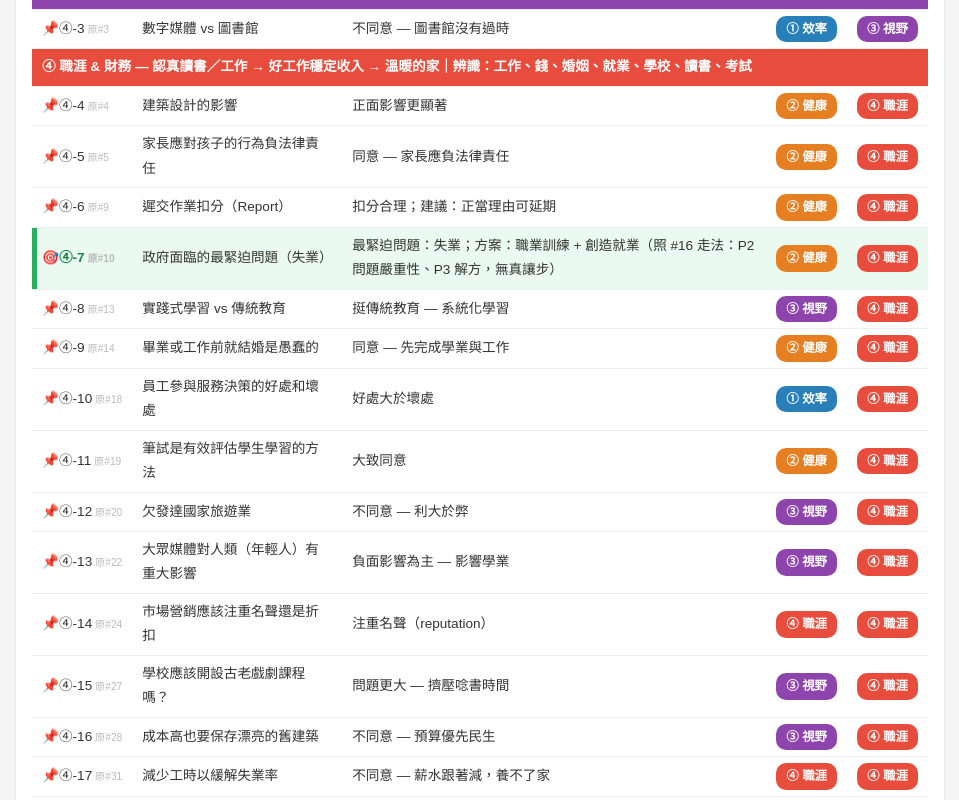
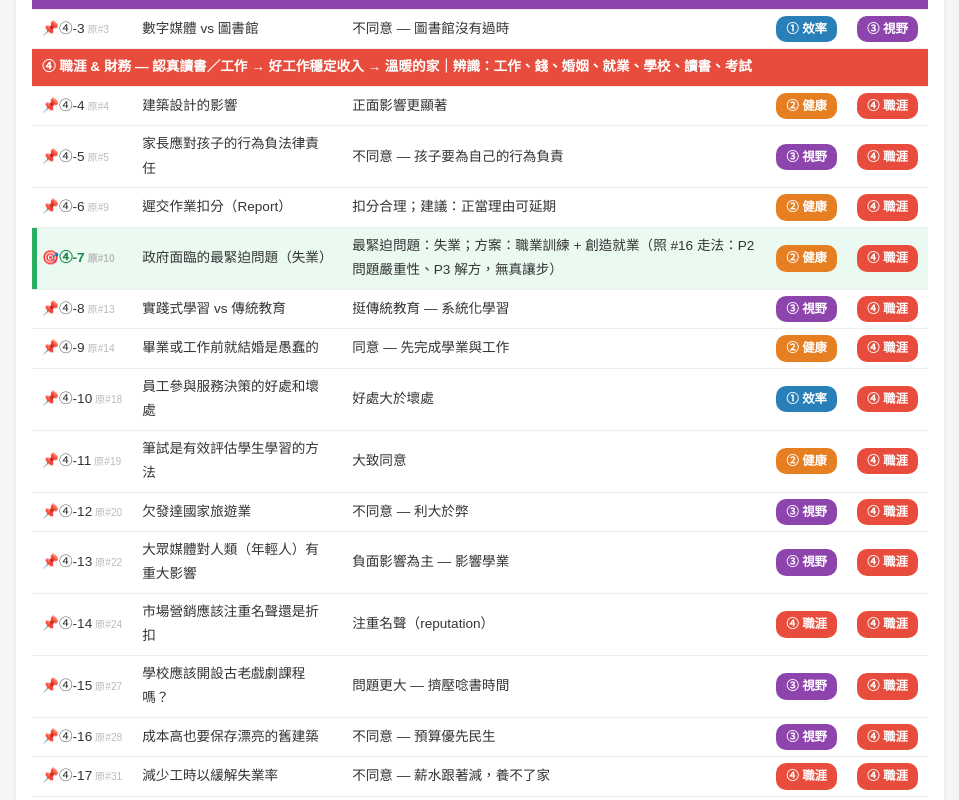
Before and after one commit to jameskan-TW/pte-study, a plain HTML site: page WE_論點總表.html in a window 1280 px wide. Shown: the part 6240-7040 px from the top of the page, without its empty margins (160-1119 px from the left). Drawn offline with Linux system fonts and the light colour scheme.

Commit message:
feat(WE): #5 依新版範文改寫（不同意立場、8 個要背的單字）＋⑬ 學校可單題覆寫
- #5 立場改「孩子自己負責」，P2 霸凌暴力→社會後果，P3 James 讀普通高中偷竊→該自己負責，263 字
- kw 8 字：accountable／guidance／engage in／bullying／violence／consequences／independent／theft
- buildEssay 新增 es.jat，可覆寫 P3 的 a world-renowned and prestigious（#5 用 an average）
- 重產 90 天菜單；_memory 記錄 #5 單字考試結果與明天默寫 #12＋#5

Co-Authored-By: Claude Fable 5 <noreply@anthropic.com>

```diff
--- a/WE_論點總表.html
+++ b/WE_論點總表.html
@@ -1297,17 +1297,25 @@ const DATA = [
  }},
 
 {n:'④-5', o:5, t:'家長應對孩子的行為負法律責任', en:'Parents should be held legally responsible for their children’s act. What is your opinion? Support it with personal examples.',
- stance:'同意 — 家長應負法律責任', p2c:2, p2zh:'讓步：對家長壓力過大、不盡公平', p3c:4, p3zh:'主論：用心管教 → 好成績 → 好工作 → 家庭和諧',
- es:{topic:'parents’ legal responsibility for their children',
- va:'such responsibility is unfair to parents', vb:'parents should be held legally responsible',
- con:'this puts heavy pressure on parents', conR:'children may not listen to their parents',
- cond:'parents are punished for every mistake', subj:'they', resA:'<i class="a2">feel upset and anxious</i>', resB:'<i class="a2">a bad temper that hurts families</i>',
- concl:'some people think this rule is too strict',
- stance:'parents should take legal responsibility', reason:'legal duty pushes parents to guide their children with care',
- jv:'works', jn:'firm', does:'was carefully guided by his parents',
- result:'get high grades and find <i class="a4">a good job with a steady income</i>',
- impl:'careful parenting keeps the whole family in harmony',
- final:'this rule does more good than harm', rec:'the law also provide parenting support'},
+ stance:'不同意 — 孩子要為自己的行為負責', p2c:3, p2zh:'讓步：家長該負責——家長教孩子人生道理；沒好好指導 → 霸凌暴力 → 危害社會', p3c:4, p3zh:'主論：孩子長大有獨立思考；James 讀普通高中、為自己利益偷竊 → 該自己負責 → 處罰家長不公平、傷全家',
+ kw:[{w:'accountable', zh:'負責任的', sp:'ac-count-able', at:'④ 承認'},
+  {w:'guidance', zh:'指導（名詞）', sp:'guid-ance', at:'⑥ 如果'},
+  {w:'engage in', zh:'從事（to 後原形）', sp:'en-gage', at:'⑧ 就能'},
+  {w:'bullying', zh:'霸凌', sp:'bul-ly-ing', at:'⑧ 就能'},
+  {w:'violence', zh:'暴力', sp:'vi-o-lence', at:'⑧ 就能'},
+  {w:'consequences', zh:'後果', sp:'con-se-quen-ces', at:'⑨ 進而'},
+  {w:'independent', zh:'獨立的', sp:'in-de-pen-dent', at:'⑫ 因為'},
+  {w:'theft', zh:'偷竊（名詞；steal 是動詞）', sp:'t-h-e-f-t', at:'⑭ James 做了'}],
+ es:{topic:'parents’ legal responsibility for their children’s acts',
+ va:'parents should take the blame', vb:'children should be responsible for their own actions',
+ con:'parents should be held <i class="kw">accountable</i>', conR:'parents can teach their children important lessons in life',
+ cond:'parents fail to provide proper <i class="kw">guidance</i>', subj:'children', modal:'may', resA:'be more likely to <i class="kw">engage</i> in <i class="kw">bullying</i>, <i class="kw">violence</i>, or other harmful behavior', resB:'negative <i class="kw">consequences</i> for society',
+ concl:'parents may sometimes be held partly responsible',
+ stance:'children should be responsible for their own actions', reason:'they develop <i class="kw">independent</i> thinking as they grow up',
+ jv:'studies', jat:'an average', jn:'high school', does:'committed <i class="kw">theft</i> for his own benefit', able:'he should',
+ result:'be responsible for whatever he does',
+ impl:'punishing parents for acts beyond their control is unfair and hurts the whole family',
+ final:'children should be responsible for their own actions', rec:'parents guide their children and keep the family in harmony'},
  mistakes:{
   spell:[
    {x:'parensts', o:'parents', nt:'多打一個 s'},
@@ -1336,7 +1344,7 @@ const DATA = [
    {x:'this rule does more harm than good', o:'this rule does more good than harm', nt:'⚠ 立場打反！同意方是 good than harm，整篇會自打嘴巴'},
    {x:'governments give parents support', o:'the law also provide parenting support', nt:'漏 also（罰之外也要幫）和 parenting support 關鍵字'}
   ],
-  note:'2026-09-18 首次逐 slot 練（情緒讓步線負面版第一題），18 格全打完：7 拼字＋16 文法。最危險：⑰ 立場打反。拼字集中漏 r（huts／suppot）；文法：take legal responsibility 亂加 the 兩次、every 後單數兩次。conR 改成 James 直覺版 may not listen to their parents。'
+  note:'2026-11-08 依機經新版範文改寫（立場改「不同意」、⑬ 用 an average high school、⑮ he should、8 個要背的單字、262 字），上面錯題是 09-18 舊版（同意立場）的。2026-09-18 首次逐 slot 練（情緒讓步線負面版第一題），18 格全打完：7 拼字＋16 文法。最危險：⑰ 立場打反。拼字集中漏 r（huts／suppot）；文法：take legal responsibility 亂加 the 兩次、every 後單數兩次。conR 改成 James 直覺版 may not listen to their parents。'
  }},
 
 {n:'④-6', o:9, t:'遲交作業扣分（Report）', en:'Some students are deducted marks for late submission. What’s your view? What recommendations would you take?',
@@ -1776,7 +1784,7 @@ function T(s){ return `<span class="tpl">${s}</span>`; }
 function buildEssay(e){
   const p1 = `${T('It is generally true that')} ${e.topic} ${T('has become a matter of concern over the years, and this has caused great controversy and captured public attention. Some people are of the opinion that')} ${e.va}${T(', while others hold the view that')} ${e.vb}. ${T(e.p1end || 'I tend to agree more with the latter and will discuss this further below.')}`;
   const p2 = `${T('It has to be admitted that')} ${e.con}${T(', and one argument in favor of this view can be that')} ${e.conR}. ${T('If')} ${e.cond}${T(', then')} ${e.subj} ${T(e.modal||'can')} ${e.resA}${T(', in turn leading to')} ${e.resB}. ${T('As a result, it is unsurprising that')} ${e.concl}.`;
-  const p3 = `${T('On the other hand, I firmly believe that')} ${e.stance}${T(', and one compelling reason is that')} ${e.reason}. ${T(`A pertinent case in point is James, who ${e.jv} at a world-renowned and prestigious ${e.jn}. As James`)} ${e.does}${T(', ' + (e.able || 'he is able to'))} ${e.result}. ${T('In other words,')} ${e.impl}.`;
+  const p3 = `${T('On the other hand, I firmly believe that')} ${e.stance}${T(', and one compelling reason is that')} ${e.reason}. ${T(`A pertinent case in point is James, who ${e.jv} at ${e.jat || 'a world-renowned and prestigious'} ${e.jn}. As James`)} ${e.does}${T(', ' + (e.able || 'he is able to'))} ${e.result}. ${T('In other words,')} ${e.impl}.`;
   const p4 = `${T('In conclusion, despite the fact that the counterargument may hold true in many cases, I believe that')} ${e.final}${T(', and it is crucial that')} ${e.rec}.`;
   return [p1,p2,p3,p4];
 }
@@ -1921,10 +1929,10 @@ const ZH = {
  p3:'好設計好處大於壞處 (good design does more good than harm)——舒適的空間 (a comfortable space) 幫助專注 (focus)。例：James 整天坐在明亮、設計良好的辦公室 (sits in a bright and well-designed office all day) → 保持專注 (stay focused)、為家人賺穩定收入 (earn a steady income for his family)。含義：好設計支撐職涯與溫暖穩定的家',
  p4:'建築設計好處大於壞處 (building design does more good than harm)；建議：設計師注重舒適 (comfort) 與空間的使用方式 (how people use the space)'},
 '④-5':{
- p1:'反方：這責任對家長不公平 (unfair)；我方：家長應負法律責任 (legally responsible)',
- p2:'這給家長沉重壓力 (heavy pressure)——孩子可能不聽家長的話 (may not listen to their parents)。若家長為每個錯被罰 (punished for every mistake) → 沮喪焦慮 → 壞脾氣傷家庭。小結：有人覺得規定太嚴 (too strict)',
- p3:'家長應負法律責任——法律責任 (legal duty) 促使家長用心管教 (guide with care)。例：James 從小被父母細心引導 (carefully guided) → 好成績 (get high grades)、好工作穩定收入 (a good job and a steady income)。含義：用心的教養 (careful parenting) 讓全家和諧 (in harmony)',
- p4:'這規定利大於弊 (this rule does more good than harm)；建議：法律同時提供育兒支援 (parenting support)'},
+ p1:'反方：家長該負責任 (take the blame)；我方：孩子要為自己的行為負責 (be responsible for their own actions)',
+ p2:'家長應被究責 (held accountable)——家長能教孩子人生道理 (important lessons in life)。若家長沒好好指導 (fail to provide proper guidance) → 孩子比較會霸凌、暴力 (engage in bullying, violence) → 對社會有負面後果 (negative consequences for society)。小結：家長有時要負部分責任 (partly responsible)',
+ p3:'孩子要為自己負責——長大會發展獨立思考 (independent thinking)。例：James 讀普通高中 (an average high school)，為自己利益偷竊 (committed theft for his own benefit) → 他該為自己做的事負責 (be responsible for whatever he does)。含義：為家長管不到的事處罰家長 (acts beyond their control) 不公平、傷害全家 (hurts the whole family)',
+ p4:'孩子要為自己的行為負責；建議：家長好好引導孩子、讓家庭和諧 (keep the family in harmony)'},
 '④-6':{
  p1:'反方：這處罰對學生太嚴 (too strict)；我方：扣分公平且必要 (fair and necessary)',
  p2:'某些情況扣分太嚴——每個人都可能出意外 (everyone may have an accident)。若學生出車禍 (a car accident) → may 交不出作業 (fail to submit his work on time) → 被當 (failing the course)（0911 James 自己的字）。小結：有人要求更彈性的規定 (flexible rules)',
```
Also changed, not shown: 讀書菜單_90天.html (+1 -1 lines), 1 other file.
